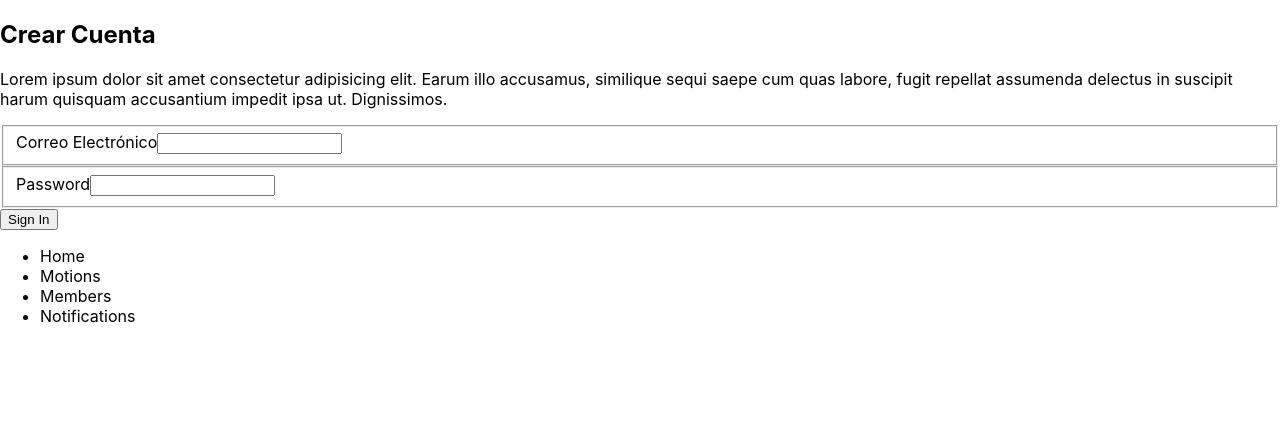
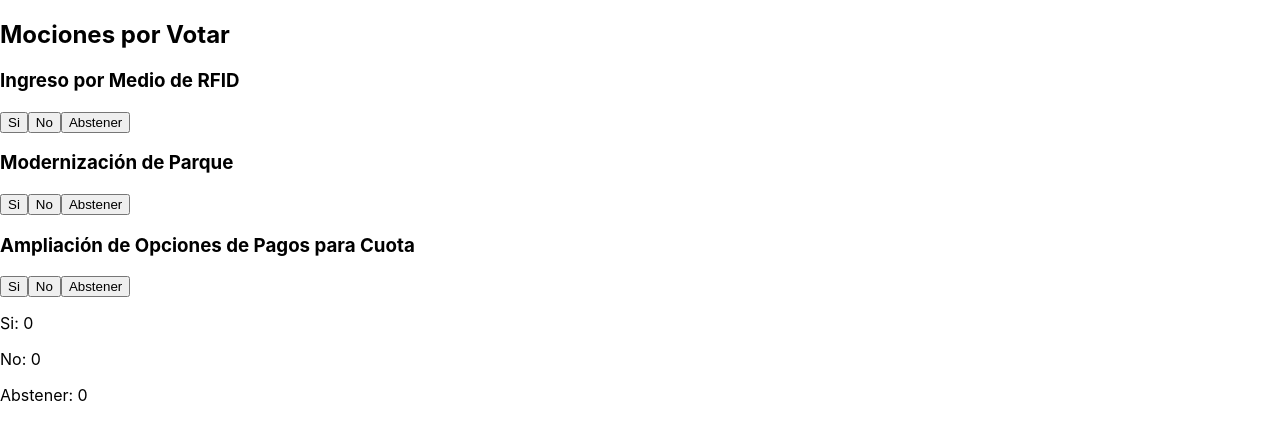
Before and after one commit to obetancourthunicah/patronato, a React (Create React App) app in the folder frntpatronato/: page / in a window 1280 px wide. Shown: the top 440 px of the page. Built offline with nearby package versions, Linux system fonts and the light colour scheme.

Commit message:
Componentes Con estados Internos e Inyección de métodos para comunicar componentes de orden mayor

```diff
--- a/frntpatronato/src/App.js
+++ b/frntpatronato/src/App.js
@@ -3,9 +3,10 @@ import logo from './logo.svg';
 import './App.css';
 import Home from './components/Content/Home';
 import SignIn from './components/Content/SignIn';
+import Votes from './components/Content/Votes';
 function App() {
   return (
-    <SignIn></SignIn>
+    <Votes></Votes>
   );
 }
 
--- /dev/null
+++ b/frntpatronato/src/components/Content/Votes/VotingDeck.js
@@ -0,0 +1,39 @@
+import React, { Component } from 'react';
+
+export default class extends Component {
+  constructor() {
+    super();
+    this.state = {
+      selectedOption : ''
+    }
+    //RULE: Todo método custom en el constructor se debe ligar a la clase
+    // con  this.<<metodo>> = this.<<metodo>>.bind(this);
+    this.onVoteClick = this.onVoteClick.bind(this);
+  }
+  onVoteClick(e){
+    const {value} = e.target;
+    console.log(value);
+    this.setState(
+      { ...this.state, selectedOption: value}
+    )
+    this.props.rsmHandler(value);
+  }
+  render(){
+    const {title} = this.props;
+    var btns = (this.state.selectedOption == '') ? (<section>
+      <button onClick={this.onVoteClick} name="btnS" value="Si">Si</button>
+      <button onClick={this.onVoteClick} name="btnN" value="No">No</button>
+      <button onClick={this.onVoteClick} name="btnA" value="Abstener">Abstener</button>
+    </section>) : null;
+    var voted = (this.state.selectedOption == '') ? null : (<strong>{this.state.selectedOption}</strong>)
+    return (
+      <section>
+        <h3>{title}</h3>
+        <section>
+          {btns}
+          {voted}
+        </section>
+      </section>
+    )
+  }
+}
--- /dev/null
+++ b/frntpatronato/src/components/Content/Votes/index.js
@@ -0,0 +1,39 @@
+import React, {Component} from 'react';
+import Page from '../../Page';
+import VotingDeck from './VotingDeck';
+export default class extends Component {
+  constructor(){
+    super();
+    this.state = {
+      countSi:0,
+      countNo:0,
+      countAbstener:0
+    }
+    this.addToCounter = this.addToCounter.bind(this);
+  }
+  addToCounter(vote){
+    const keyStr = 'count' + vote;
+    const value = this.state[keyStr]+ 1;
+    this.setState(
+      {...this.state, [keyStr]:value}
+    )
+  }
+  render(){
+    return (
+      <Page
+        title="Mociones por Votar"
+        showHeader={true}
+        showFooter={false}
+      >
+        <VotingDeck rsmHandler={this.addToCounter} title="Ingreso por Medio de RFID"></VotingDeck>
+        <VotingDeck rsmHandler={this.addToCounter} title="Modernización de Parque"></VotingDeck>
+        <VotingDeck rsmHandler={this.addToCounter}  title="Ampliación de Opciones de Pagos para Cuota"></VotingDeck>
+        <section>
+         <p>Si: {this.state.countSi}</p>
+         <p>No: {this.state.countNo}</p>
+         <p>Abstener: {this.state.countAbstener}</p>
+        </section>
+      </Page>
+    );
+  }
+}
```
